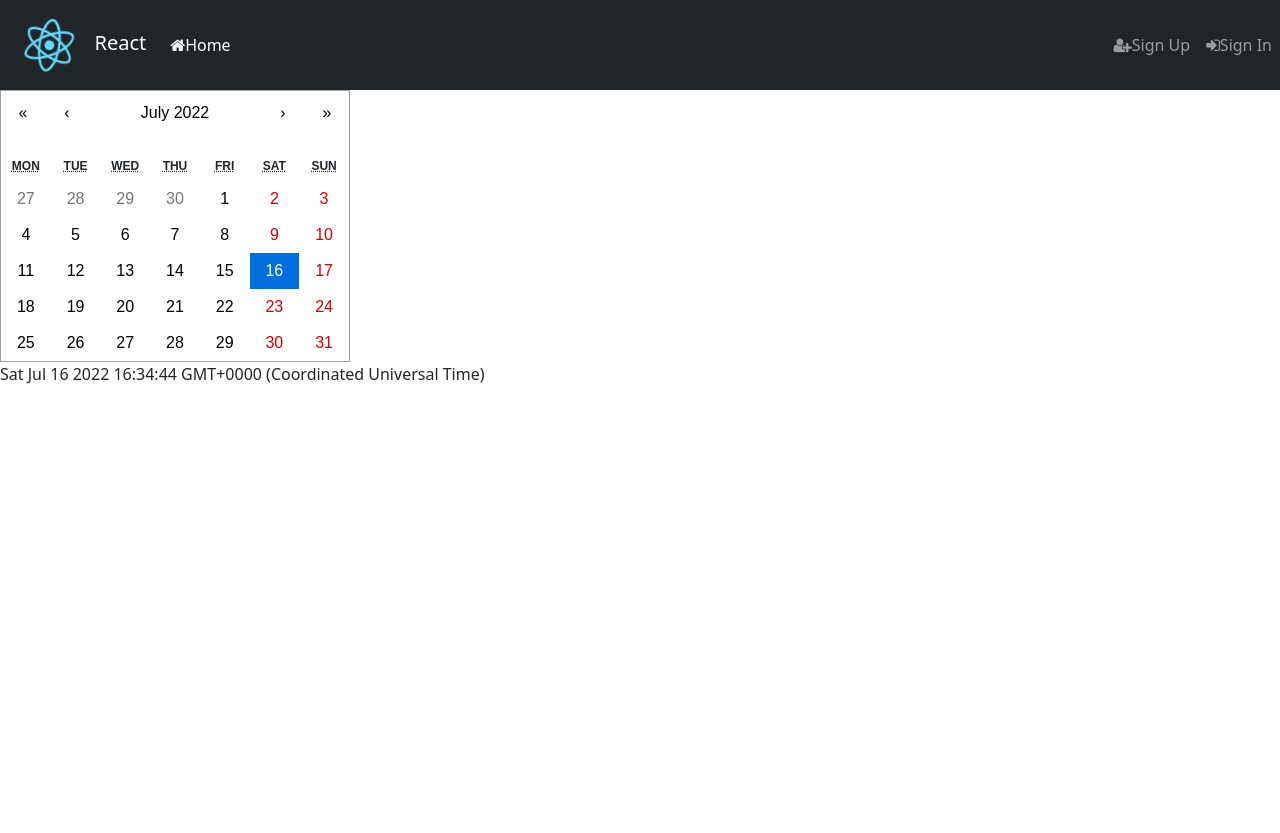
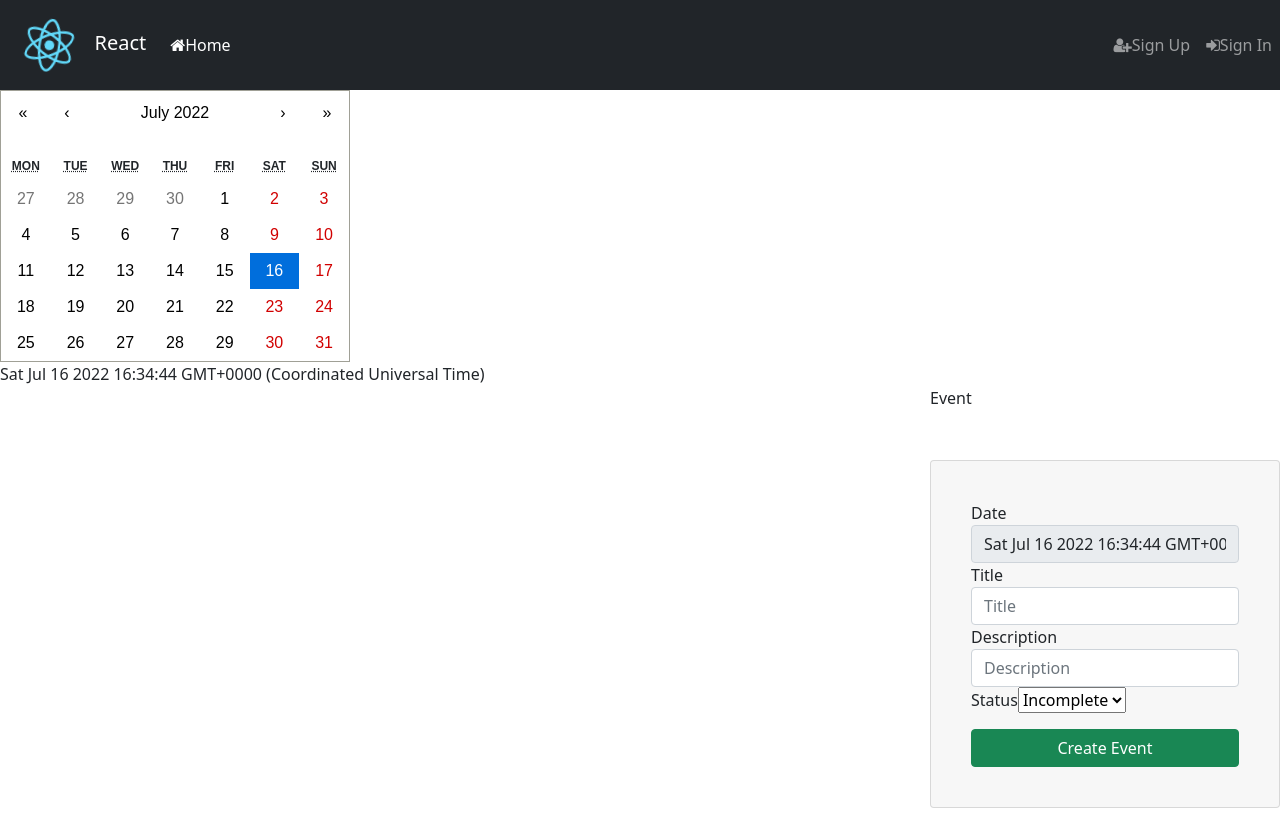
Before and after one commit to BennyLouie/calendar-activities-app, a React (Create React App) app: page /home in a window 1280 px wide. Before the commit the page ends 800 px from the top, so only its background shows below. Built offline with nearby package versions, Linux system fonts and the light colour scheme.

Commit message:
added Calendar and Events Form to HomePage

```diff
--- /dev/null
+++ b/src/components/EventCard.js
@@ -0,0 +1,14 @@
+import { Component } from 'react';
+// import { Event } from '../models/event';
+
+export default class EventCard extends Component {
+    render() {
+        return (
+            <div className="event">
+                <div>
+                    <span>Event</span>
+                </div>
+            </div>
+        );
+    }
+};
--- a/src/models/event.js
+++ b/src/models/event.js
@@ -1,5 +1,5 @@
 export class Event {
-    constructor(date, title, description, status, username, password, id) {
+    constructor(date, status, title, description, username, password, id) {
         this.date = date;
         this.title = title;
         this.description = description;
--- /dev/null
+++ b/src/pages/home/HomePage.css
@@ -0,0 +1,4 @@
+.events {
+    position: absolute;
+    right: 0;
+}
--- a/src/pages/home/HomePage.jsx
+++ b/src/pages/home/HomePage.jsx
@@ -1,22 +1,142 @@
 import { useState } from 'react';
 import Calendar from 'react-calendar';
 import 'react-calendar/dist/Calendar.css';
+import EventCard from '../../components/EventCard';
+import './HomePage.css';
+import { Event } from '../../models/event';
+import EventService from '../../services/event.service';
+import UserService from '../../services/user.service';
 
 const HomePage = props => {
 
+    // if (!UserService.currentUserValue) {
+    //     props.history.push('/login');
+    //     return;
+    // }
 
     const EventCalendar = props => {
+        const user = useState(UserService.currentUserValue);
+        const options = { weekday: 'long', year: 'numeric', month: 'long', day: 'numeric' };
         const [date, setDate] = useState(new Date());
+        const [events, setEvents] = useState([]);
+        const [event, setEvent] = useState(new Event(date.toLocaleDateString("en-US", options), "Incomplete"));
+        const [submitted, setSubmitted] = useState(false);
+        const [errorMessage, setErrorMessage] = useState('');
 
         const onChange = date => {
             setDate(date);
+            event.date = date.toLocaleDateString("en-US", options);
         }
+
+        const retrieveEvents = () => {
+
+        };
+
+        const handleChange = e => {
+            const { name, value } = e.target;
+            setEvent(prevState => {
+                return {
+                    ...prevState,
+                    [name]: value
+                }
+            })
+            console.log(event)
+        };
+
+        const handleCreate = e => {
+            e.preventDefault();
+            setSubmitted(true);
+
+            EventService.create(event)
+                .then(data => {
+                    props.history.push('/home');
+                }, error => {
+                    console.log(error);
+                    setErrorMessage('Invalid Event');
+                });
+        };
 
         return (
             <div>
-                <Calendar onChange={onChange} value={date} />
-                {console.log(date)}
-                {date.toString()}
+                <div>
+                    <Calendar onChange={onChange} value={date}/>
+                    {console.log(date)}
+                    {date.toString()}
+                    {console.log(event)}
+                </div>
+                <div className="events">
+                    <div className="events-list">
+                        <EventCard />
+                    </div>
+                    <div className="form-container">
+                        <div className="card custom-card">
+                            {errorMessage &&
+                            <div className="alert alert-danger">
+                                {errorMessage}
+                            </div>
+                            }
+
+                            <form onSubmit={(e) => handleCreate(e)}
+                                noValidate
+                                className={submitted ? 'was-validated' : ''}
+                            >
+                                <div className="form-group">
+                                    <label htmlFor="date">Date</label>
+                                    <input type="text"
+                                        className="form-control"
+                                        name="date"
+                                        required
+                                        placeholder='Date'
+                                        value={date}
+                                        readOnly/>
+                                    <div className="invalid-feedback">
+                                        A valid date is required.
+                                    </div>
+                                </div>
+
+                                <div className="form-group">
+                                    <label htmlFor="username">Title</label>
+                                    <input type="text"
+                                        className="form-control"
+                                        name="title"
+                                        required
+                                        placeholder='Title'
+                                        value={event.title}
+                                        onChange={(e => handleChange(e))}/>
+                                    <div className="invalid-feedback">
+                                        Title is required.
+                                    </div>
+                                </div>
+
+                                <div className="form-group">
+                                    <label htmlFor="description">Description</label>
+                                    <input type="text"
+                                        className="form-control"
+                                        name="description"
+                                        required
+                                        placeholder='Description'
+                                        value={event.description}
+                                        onChange={(e => handleChange(e))}/>
+                                    <div className="invalid-feedback">
+                                        Desctiption is required.
+                                    </div>
+                                </div>
+
+                                <div className="form-group">
+                                    <label htmlFor="status">Status</label>
+                                    <select name="status" id="status" defaultValue={'Incomplete'} onChange={(e => handleChange(e))}>
+                                        <option value="Incomplete">Incomplete</option>
+                                        <option value="Complete">Complete</option>
+                                    </select>
+                                </div>
+
+                                <button className="btn btn-success w-100 mt-3">
+                                            Create Event
+                                </button>
+                            </form>
+                        </div>
+                    </div>
+                </div>
             </div>
         );
 
```
